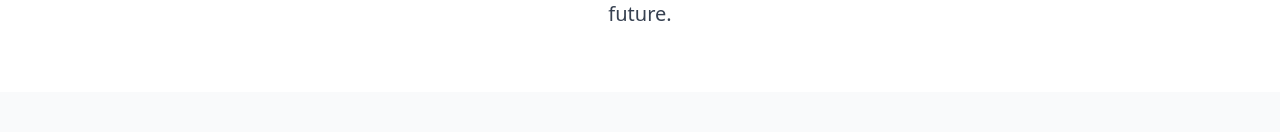
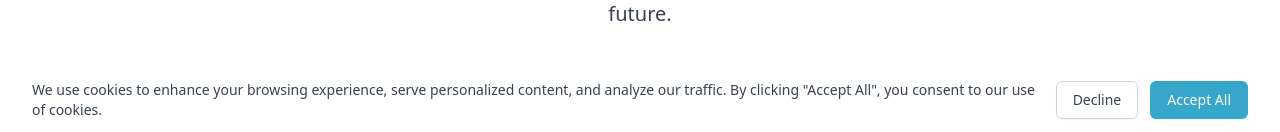
Before and after one commit to eiretac/youth-policy-forum, a Next.js app: page / in a window 1280 px wide. Shown: the part 668-800 px from the top of the page. Built offline with nearby package versions, Linux system fonts and the light colour scheme; no server answers.

Commit message:
feat: add cookie consent banner

```diff
--- /dev/null
+++ b/src/components/CookieConsent.tsx
@@ -0,0 +1,61 @@
+import { useState, useEffect } from 'react';
+import { motion, AnimatePresence } from 'framer-motion';
+
+export default function CookieConsent() {
+  const [isVisible, setIsVisible] = useState(false);
+
+  useEffect(() => {
+    // Check if user has already consented
+    const hasConsented = localStorage.getItem('cookieConsent');
+    if (!hasConsented) {
+      setIsVisible(true);
+    }
+  }, []);
+
+  const handleAccept = () => {
+    localStorage.setItem('cookieConsent', 'true');
+    setIsVisible(false);
+  };
+
+  const handleDecline = () => {
+    localStorage.setItem('cookieConsent', 'false');
+    setIsVisible(false);
+  };
+
+  return (
+    <AnimatePresence>
+      {isVisible && (
+        <motion.div
+          initial={{ opacity: 0, y: 100 }}
+          animate={{ opacity: 1, y: 0 }}
+          exit={{ opacity: 0, y: 100 }}
+          className="fixed bottom-0 left-0 right-0 bg-white dark:bg-gray-800 shadow-lg z-50"
+        >
+          <div className="max-w-7xl mx-auto px-4 py-3 sm:px-6 lg:px-8">
+            <div className="flex flex-col sm:flex-row items-center justify-between">
+              <div className="flex-1">
+                <p className="text-sm text-gray-700 dark:text-gray-300">
+                  We use cookies to enhance your browsing experience, serve personalized content, and analyze our traffic. By clicking "Accept All", you consent to our use of cookies.
+                </p>
+              </div>
+              <div className="mt-3 sm:mt-0 sm:ml-4 flex space-x-3">
+                <button
+                  onClick={handleDecline}
+                  className="inline-flex items-center px-4 py-2 border border-gray-300 dark:border-gray-600 rounded-md shadow-sm text-sm font-medium text-gray-700 dark:text-gray-300 bg-white dark:bg-gray-700 hover:bg-gray-50 dark:hover:bg-gray-600 focus:outline-none focus:ring-2 focus:ring-offset-2 focus:ring-secondary"
+                >
+                  Decline
+                </button>
+                <button
+                  onClick={handleAccept}
+                  className="inline-flex items-center px-4 py-2 border border-transparent rounded-md shadow-sm text-sm font-medium text-white bg-secondary hover:bg-secondary-600 focus:outline-none focus:ring-2 focus:ring-offset-2 focus:ring-secondary"
+                >
+                  Accept All
+                </button>
+              </div>
+            </div>
+          </div>
+        </motion.div>
+      )}
+    </AnimatePresence>
+  );
+}
--- a/src/components/Layout.tsx
+++ b/src/components/Layout.tsx
@@ -5,6 +5,7 @@ import { motion, AnimatePresence } from 'framer-motion';
 import Logo from './Logo';
 import Navbar from './Navbar';
 import Footer from './Footer';
+import CookieConsent from './CookieConsent';
 
 export default function Layout({ children }: { children: React.ReactNode }) {
   const router = useRouter();
@@ -178,6 +179,9 @@ export default function Layout({ children }: { children: React.ReactNode }) {
         </div>
       </motion.footer>
 
+      {/* Cookie Consent Banner */}
+      <CookieConsent />
+
       {/* Loading State */}
       <div
         className="fixed inset-0 bg-primary-800 dark:bg-gray-900 flex items-center justify-center z-50 transition-opacity duration-300 opacity-0 pointer-events-none"
```
